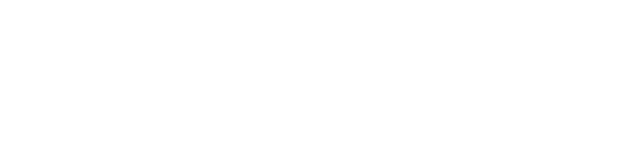
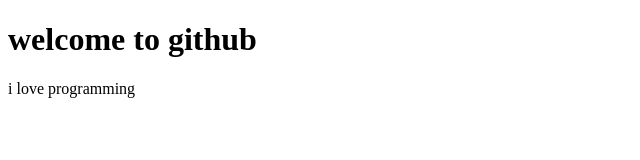
Before and after one commit to daud123333/test1, a plain HTML site: page index.html in a window 1280 px wide. Shown: the whole page, without its empty margins (0-640 px from the left). Drawn offline with Linux system fonts and the light colour scheme.

Commit message:
added index html

```diff
--- a/index.html
+++ b/index.html
@@ -2,9 +2,10 @@
 <html lang="en" dir="ltr">
   <head>
     <meta charset="utf-8">
-    <title>tes1</title>
+    <title>tes1 channged</title>
   </head>
   <body>
-
+    <h1>welcome to github</h1>
+    <p>i love programming</p>
   </body>
 </html>
```
